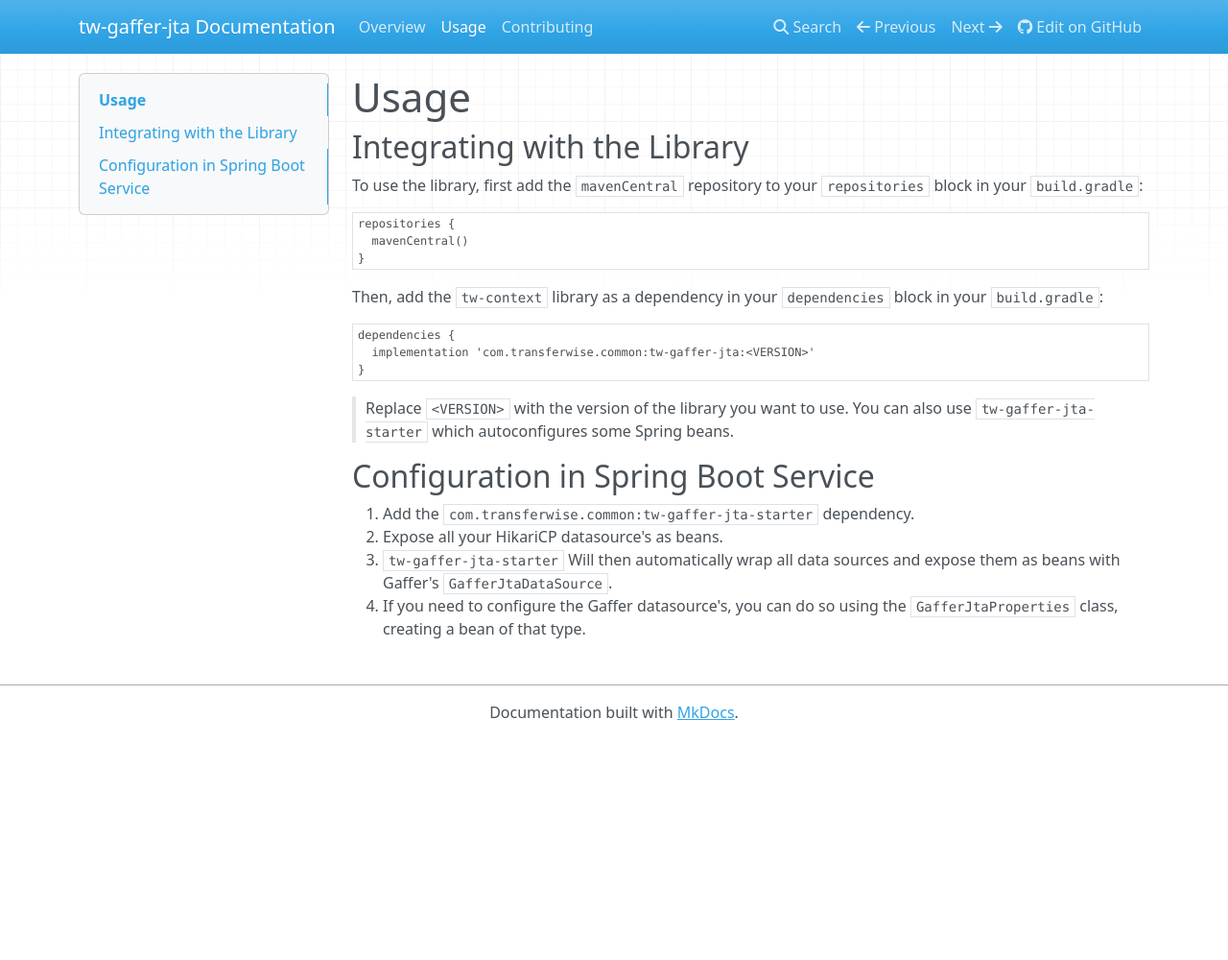
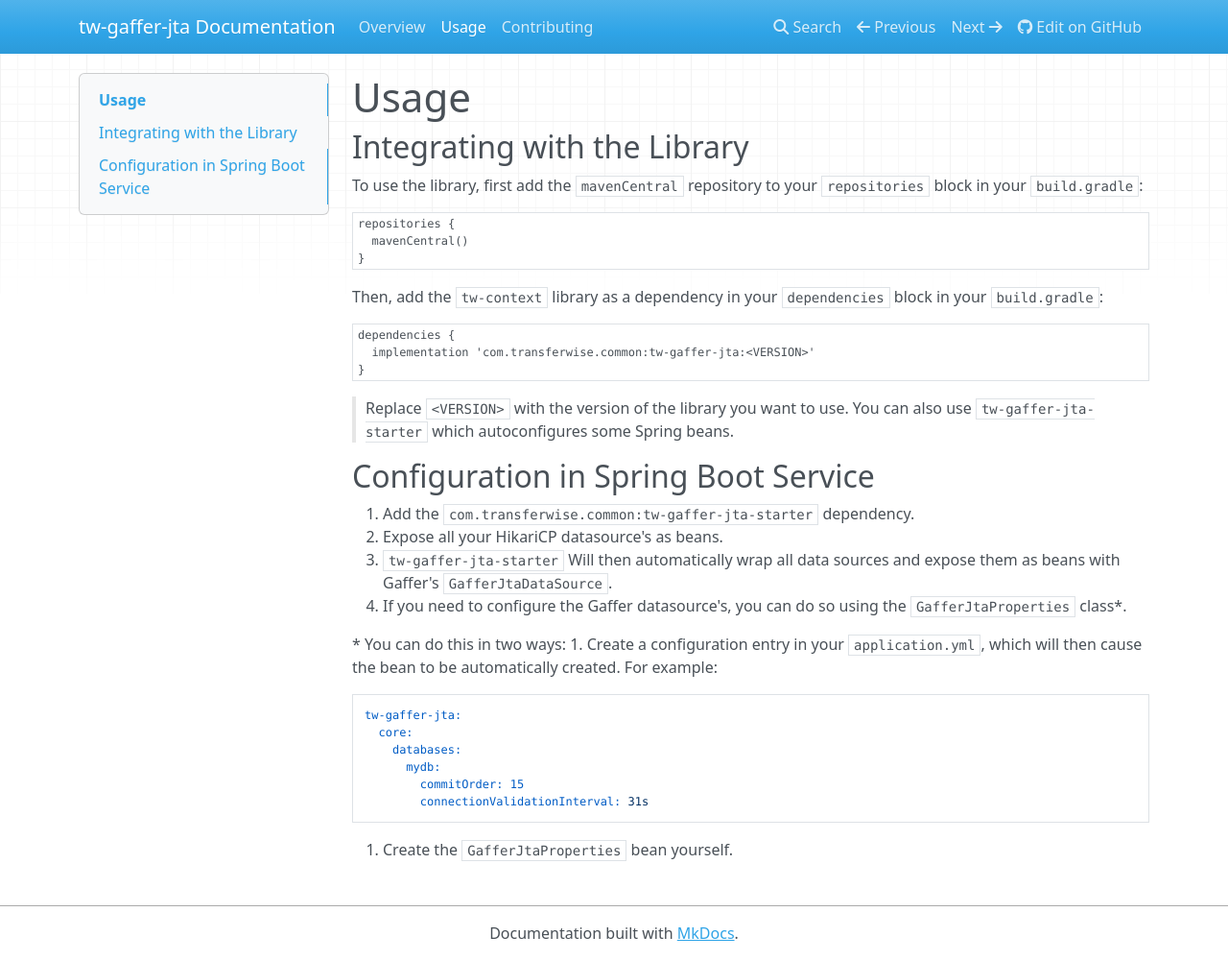
Before and after one commit to transferwise/tw-gaffer-jta, an MkDocs documentation site: the page built from docs/usage.md, in a window 1280 px wide and 1000 px high. Shown: the whole window at 96% size. Built offline with MkDocs 1.6.1, drawn with Linux system fonts in a browser that asks for light colours; nearby versions of some CDN libraries.

Commit message:
Add further documentation for configuring the datasources

````diff
--- a/docs/usage.md
+++ b/docs/usage.md
@@ -21,4 +21,16 @@ dependencies {
 1. Add the `com.transferwise.common:tw-gaffer-jta-starter` dependency.
 2. Expose all your HikariCP datasource's as beans.
 3. `tw-gaffer-jta-starter` Will then automatically wrap all data sources and expose them as beans with Gaffer's `GafferJtaDataSource`.
-4. If you need to configure the Gaffer datasource's, you can do so using the `GafferJtaProperties` class, creating a bean of that type.
+4. If you need to configure the Gaffer datasource's, you can do so using the `GafferJtaProperties` class*.
+
+\* You can do this in two ways:
+1. Create a configuration entry in your `application.yml`, which will then cause the bean to be automatically created. For example:
+```yaml
+tw-gaffer-jta:
+  core:
+    databases:
+      mydb:
+        commitOrder: 15
+        connectionValidationInterval: 31s
+```
+2. Create the `GafferJtaProperties` bean yourself.
````
